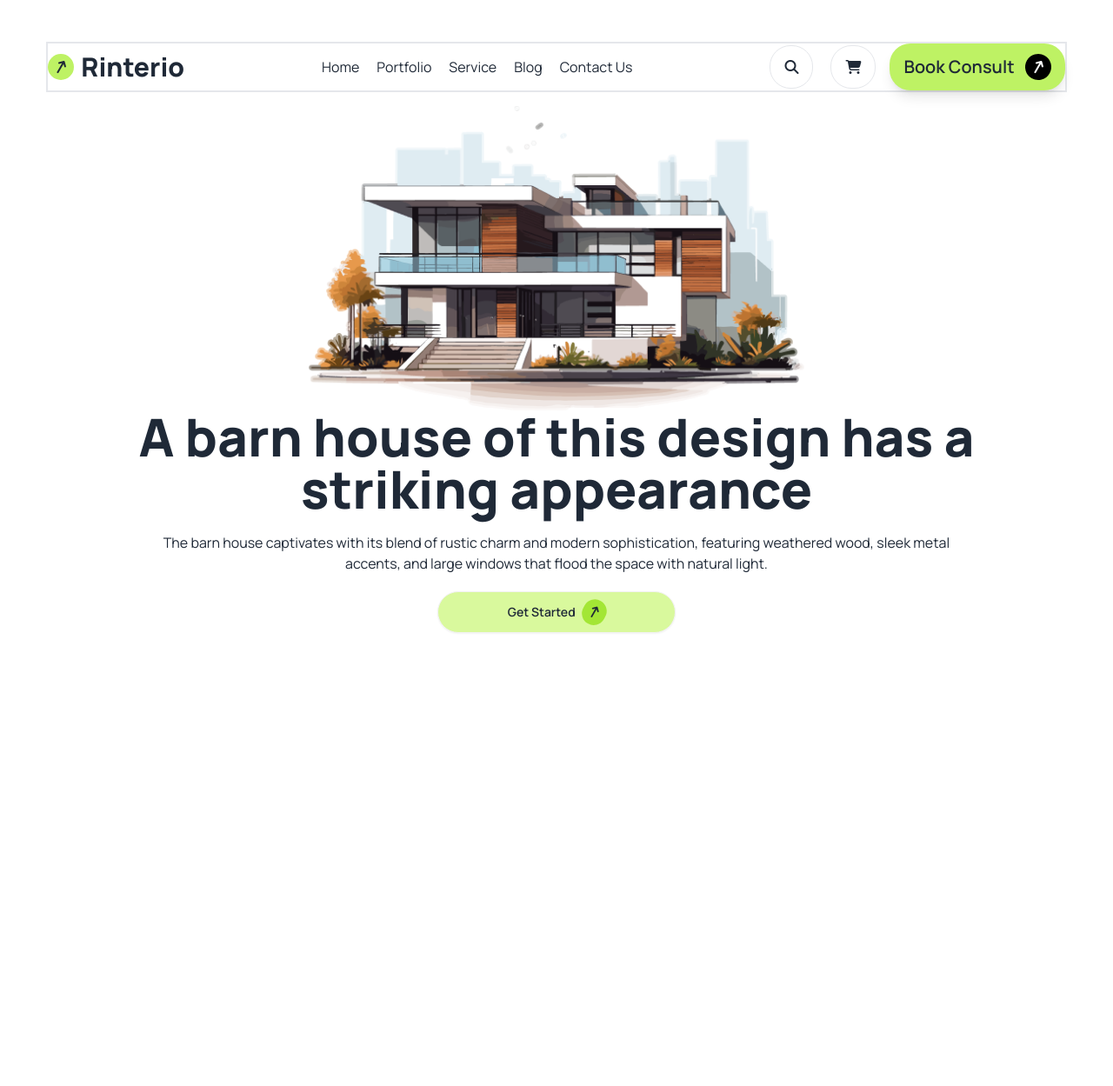
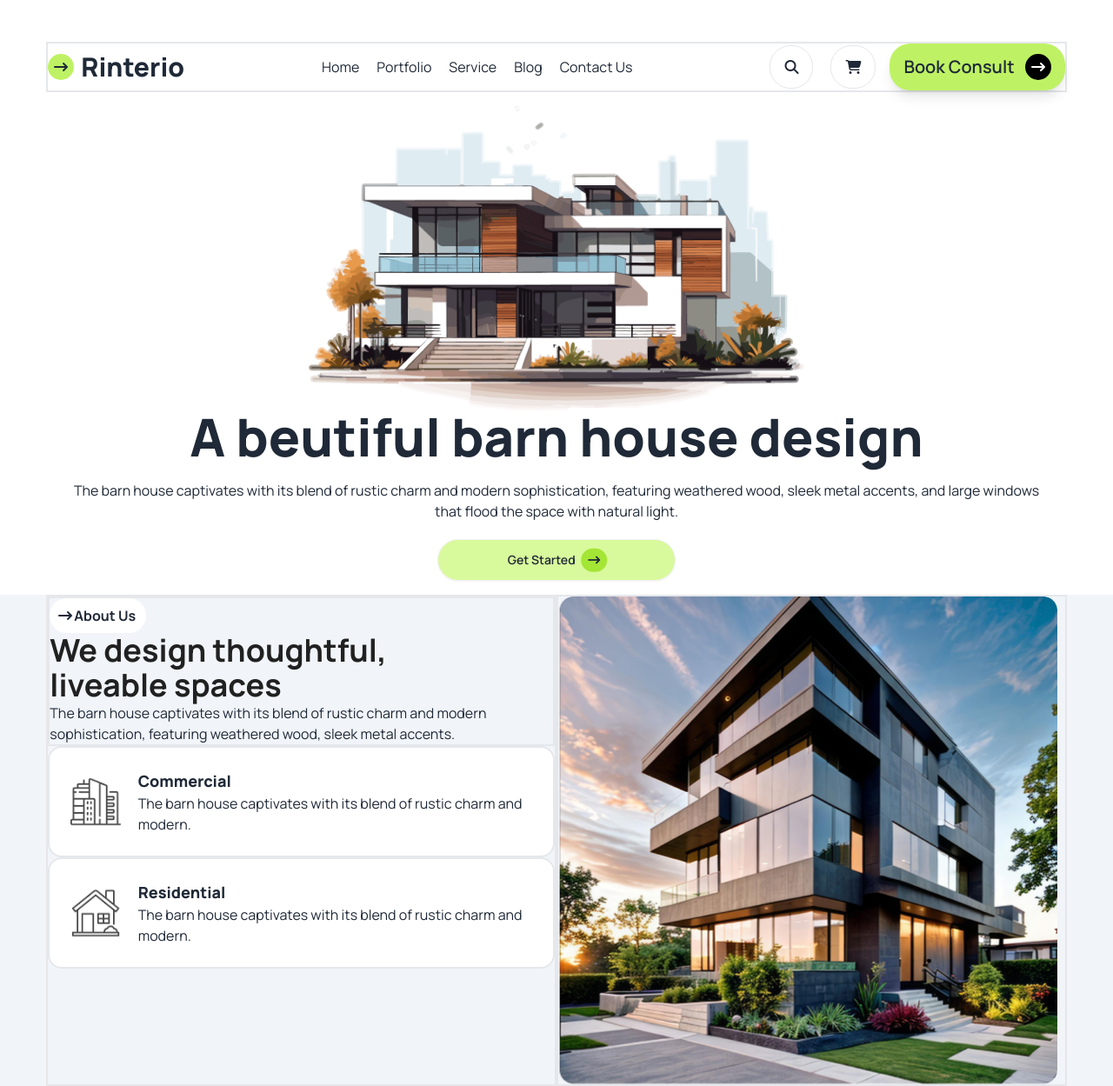
Before and after one commit to kamran9479/assignment3, a plain HTML site: page index.html in a window 1280 px wide. Shown: the whole page at 87% size. Before the commit the page ends 800 px from the top, so only its background shows below. Drawn offline with nearby package versions, Linux system fonts and the light colour scheme.

Commit message:
section 2 done

```diff
--- a/index.html
+++ b/index.html
@@ -23,7 +23,7 @@
 
                 color1: 'rgb(171, 239, 95)',
                 color2: 'rgba(171, 239, 95, 1.00)',
-                color3: 'rgba(171, 239, 95, 0.2)',
+                color3: 'rgb(334, 33, 333)',
 
               },
               fontFamily: {
@@ -39,7 +39,7 @@
       <nav class="flex w-11/12 mx-auto border-2 justify-between mt-12">
         <div class="flex items-center space-x-2 ">
           <div class="circle bg-lime-300">
-            <i class="fa-solid fa-arrow-up-long rotate-i"></i>
+            <i class="fa-solid fa-arrow-up-long rotate-90"></i>
           </div>
           <h1 class="text-3xl font-extrabold">Rinterio</h1>
 
@@ -60,8 +60,8 @@
           </div>
           <div class="flex items-center space-x-3 bg-lime-300 rounded-3xl px-4 py-3 shadow-lg">
             <h2 class="text-xl font-semibold">Book Consult</h2>
-            <div class="circle bg-black rotate-i ">
-              <i class="fa-solid fa-arrow-up-long text-white"></i>
+            <div class="circle bg-black">
+              <i class="fa-solid fa-arrow-up-long rotate-90 text-white"></i>
             </div>
           </div>
         </div>
@@ -78,15 +78,68 @@
           <div class="hero-content  text-center">
             <div class="text-center">
               <img class="mx-auto" src="./assets/banner.png" alt="">
-              <h1 class="mb-5 text-6xl font-extrabold">A barn house of this design has a striking appearance</h1>
+              <h1 class="mb-5 text-6xl font-extrabold">A beutiful barn house design</h1>
               <p class="mb-5">
-                The barn house captivates with its blend of rustic charm and modern sophistication, featuring weathered wood, sleek metal <br> accents, and large windows that flood the space with natural light.
+                The barn house captivates with its blend of rustic charm and modern sophistication, featuring weathered wood, sleek metal accents, and large windows that flood the space with natural light.
               </p>
-              <button class="px-20 lg: btn rounded-3xl bg-lime-200">Get Started <i class="fa-solid fa-arrow-up-long rotate-i bg-lime-400 p-2 rounded-full"></i></button>
+              <button class="px-20 lg: btn rounded-3xl bg-lime-200">Get Started <i class="fa-solid fa-arrow-up-long rotate-90 bg-lime-400 p-2 rounded-full"></i></button>
             </div>
           </div>
         </div>
       </section>
+
+
+      <section class=" bg-slate-100">
+        <div class="flex w-11/12 mx-auto">
+          <div class="w-6/12 border-2">
+            <div class="border-2">
+              <button class="flex items-center space-x-1 px-3 py-2 rounded-3xl bg-white">
+                <i class="fa-solid fa-arrow-up-long rotate-90"></i>
+                <p class="font-bold">About Us</p>
+              </button>
+              <h3 class="text-4xl font-bold color">We design thoughtful,<br> liveable spaces</h3>
+              <p>The barn house captivates with its blend of rustic charm and
+              modern sophistication, featuring weathered wood, sleek metal accents.
+              </p>
+            </div>
+
+
+
+            <div class=" bg-white flex border-2 items-center space-x-5 p-6 rounded-2xl">
+              <div>
+                <img src="./assets/commercial.png" alt="">
+              </div>
+              <div>
+                <h4 class="text-lg font-extrabold">Commercial</h4>
+                <p>The barn house captivates with its blend of rustic charm and modern.</p>
+              </div>
+            </div>
+
+
+
+            <div class="bg-white  flex border-2 items-center space-x-5 p-6 rounded-2xl">
+
+              <div>
+                  <img src="./assets/residential.png" alt="">
+              </div>
+
+              <div>
+                  <h4 class="text-lg font-extrabold">Residential</h4>
+                  <p>The barn house captivates with its blend of rustic charm and modern.</p>
+              </div>
+
+            </div>
+
+          </div>
+
+          <div class="w-6/12 border-2">
+            <img src="./assets/Rectangle.png" alt="">
+          </div>
+
+        </div>
+      </section>
+
+
 
     </main>
 
--- a/style.css
+++ b/style.css
@@ -21,3 +21,6 @@
 .bgcolor{
     background: linear-gradient(0.00deg, rgb(255, 255, 255),rgba(255, 255, 255, 0) 100%);
 }
+.color{
+    color: rgb(33, 33, 33);
+}
```
